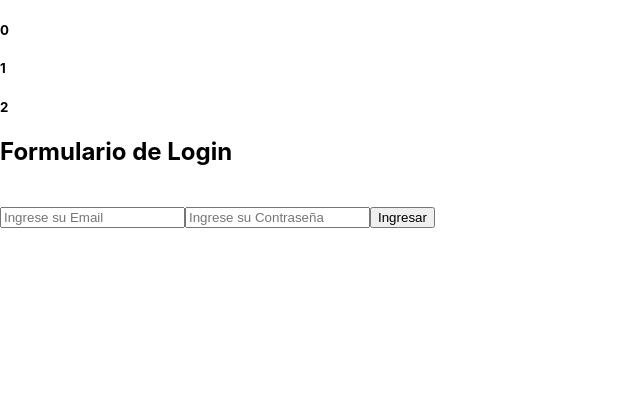
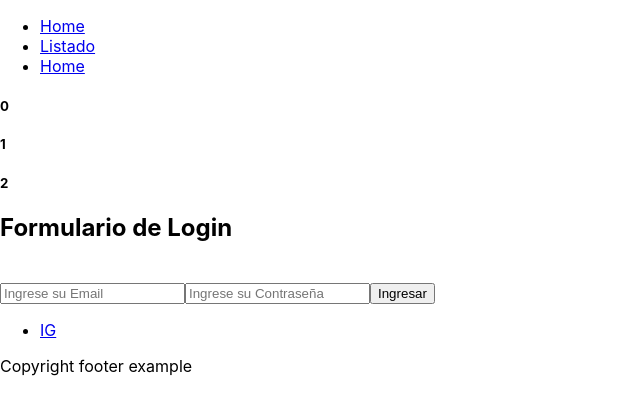
Before and after one commit to ROBERT-Gimenez/Ejercicios-practicas, a React (Create React App) app: page / in a window 1280 px wide. Shown: the top 414 px of the page, without its empty margins (0-640 px from the left). Built offline with nearby package versions, Linux system fonts and the light colour scheme.

Commit message:
header and footer added

```diff
--- a/src/App.js
+++ b/src/App.js
@@ -1,14 +1,18 @@
 import Login from './components/Login';
 import {Routes , Route} from 'react-router-dom'
 import Listado from './components/Listado';
+import Header from './components/Header';
+import Footer from './components/Footer';
 
 function App() {
   return (
     <div className="App">
-    <Routes>
+      <Header/>
+      <Routes>
       <Route path="/" element={<Login/>}></Route>
       <Route path="/listado" element={<Listado/>}></Route>
     </Routes>
+    <Footer/>
     </div>
   );
 }
--- /dev/null
+++ b/src/components/Footer.js
@@ -0,0 +1,14 @@
+import React from 'react'
+
+export default function Footer() {
+  return (
+    <footer>
+        <nav>
+            <ul>
+                <li><a href='http://instagram.com' rel="noopener noreferrer">IG</a></li>
+            </ul>
+        </nav>
+        <p>Copyright footer example</p>
+    </footer>
+  )
+}
--- /dev/null
+++ b/src/components/Header.js
@@ -0,0 +1,16 @@
+import React from 'react'
+import {Link} from 'react-router-dom'
+
+export default function Header() {
+  return (
+    <header>
+        <nav>
+            <ul>
+                <li><Link to="/">Home</Link></li>
+                <li><Link to="/listado">Listado</Link></li>
+                <li><Link to="/listado">Home</Link></li>
+            </ul>
+        </nav>
+    </header>
+  )
+}
```
